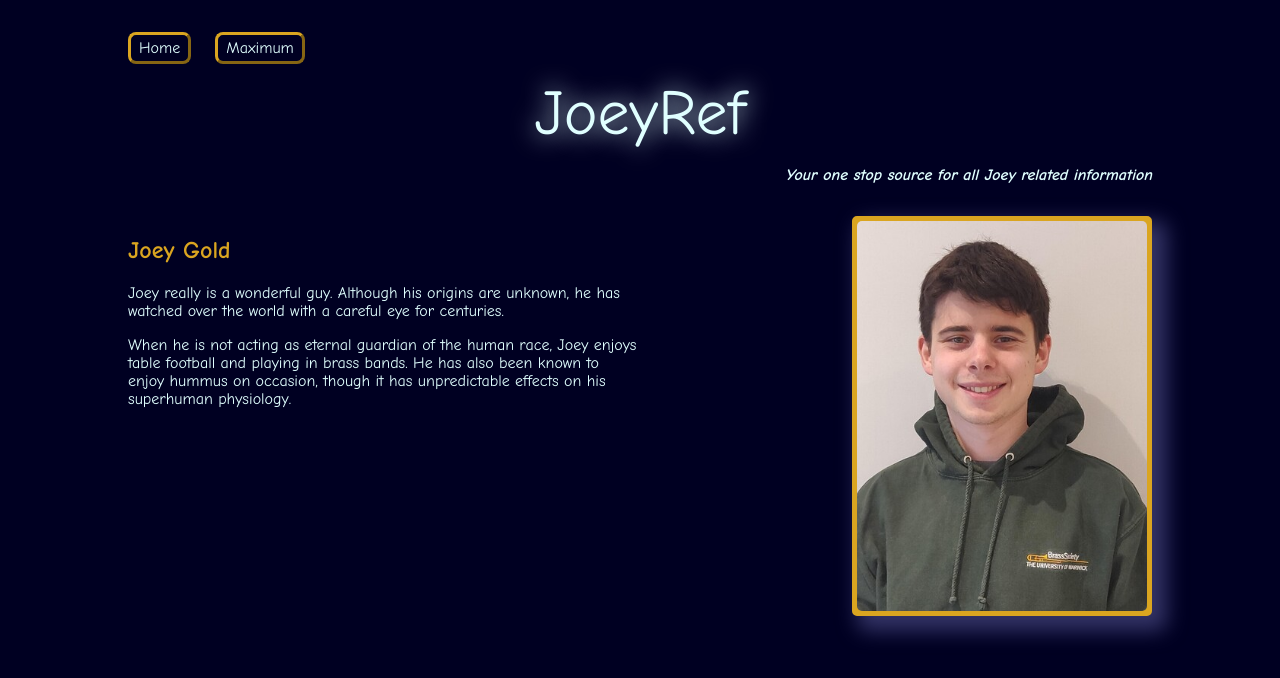
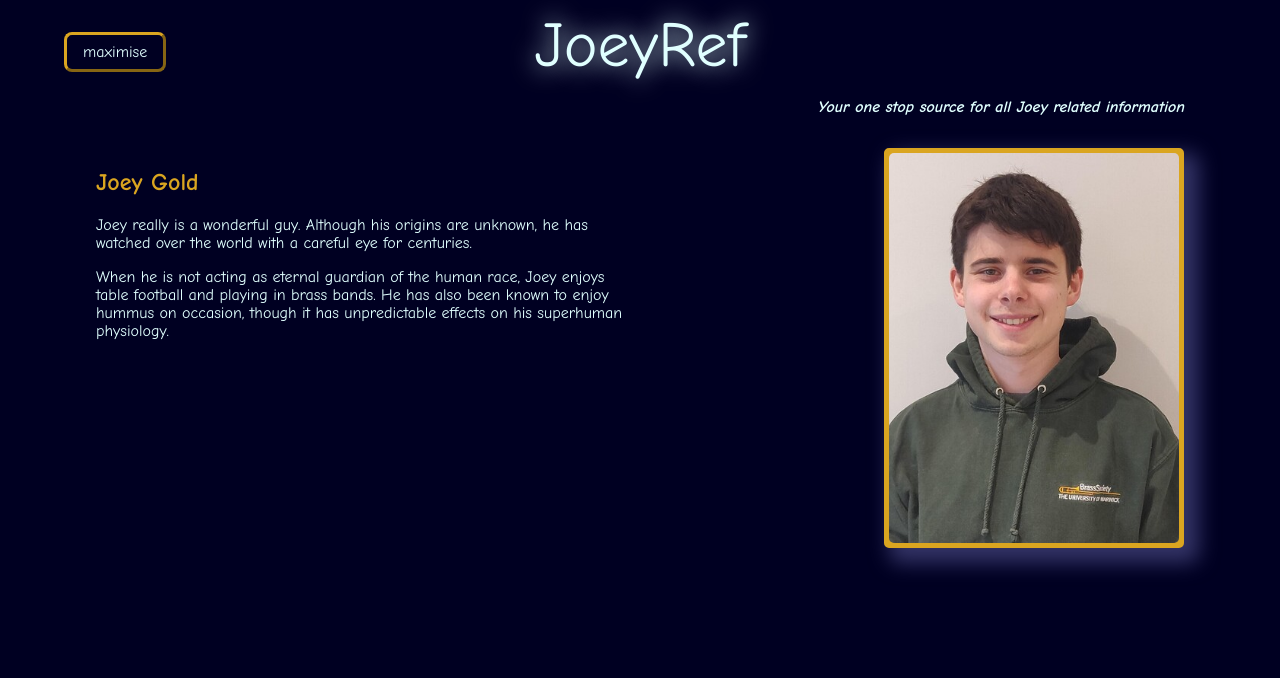
Before and after one commit to Stuart-Knowles-SW/Stuart-Knowles-SW.github.io, a website: page index.html in a window 1280 px wide. Drawn offline with Linux system fonts and the light colour scheme.

Commit message:
Fix stuff

```diff
--- a/index.html
+++ b/index.html
@@ -12,13 +12,13 @@
     />
 </head>
 <body>
-    <nav class="top-nav">
-        <button type=button onclick="contentManager('default')"> Home </button>
-<!--        <button> Bronze </button>-->
-        <button type=button onclick="contentManager('maximum')"> Maximum </button>
-<!--        <button> The Builder </button>-->
-<!--        <button> Hummus </button>-->
-    </nav>
+<!--    <nav class="top-nav">-->
+<!--        <button type=button onclick="contentManager('default')"> Home </button>-->
+<!--&lt;!&ndash;        <button> Bronze </button>&ndash;&gt;-->
+<!--        <button type=button onclick="contentManager('maximum')"> Maximum </button>-->
+<!--&lt;!&ndash;        <button> The Builder </button>&ndash;&gt;-->
+<!--&lt;!&ndash;        <button> Hummus </button>&ndash;&gt;-->
+<!--    </nav>-->
     <header>
         <h1> JoeyRef </h1>
         <p> Your one stop source for all Joey related information </p>
@@ -32,5 +32,8 @@
             <img id="sunglasses" src="images/sunglasses.png" class="deal-with-it" alt=""/>
         </div>
     </section>
+    <button class="maximise" onclick="contentManager()">
+        maximise
+    </button>
 </body>
 </html>
--- a/scripts/contentManager.js
+++ b/scripts/contentManager.js
@@ -1,4 +1,4 @@
-async function changeStyle(contentId) {
+async function changeContent(contentId) {
     document.body.classList.remove(...document.body.classList)
     document.body.classList.add(contentId)
     const contentDiv = document.getElementById("mainContent")
@@ -22,12 +22,13 @@ async function changeStyle(contentId) {
 async function minmax(contentId) {
     const sunglasses = document.getElementById("sunglasses")
     if (contentId === "maximum") {
+        sunglasses.style.width = "130px"
+        const rect = sunglasses.getBoundingClientRect()
         const angle = Math.random() * 2 * Math.PI
-        const radius = 400;
+        const radius = Math.cos(angle) >= 0 ? window.innerWidth-rect.right : rect.left;
         const deltaX = `${radius * Math.cos(angle)}px`
         const deltaY = `${radius * Math.sin(angle)}px`
         document.documentElement.style.cursor = "url(\"../images/lightning-cursor2.png\") 10 10, auto"
-        sunglasses.style.width = "130px"
         sunglasses.animate([
             {transform: `translateX(${deltaX}) translateY(${deltaY})`},
             {transform: "translateX(0) translateY(0)"}
@@ -39,9 +40,19 @@ async function minmax(contentId) {
     }
 }
 
-async function contentManager(contentId) {
-    await changeStyle(contentId)
-    await minmax(contentId)
+let state = undefined
+
+async function contentManager() {
+    if (state === "default") {
+        await changeContent("maximum")
+        await minmax("maximum")
+        state = "maximum";
+    }
+    else {
+        await changeContent("default")
+        await minmax("default")
+        state = "default";
+    }
 }
 
-contentManager("default")
+contentManager()
--- a/styles/index.scss
+++ b/styles/index.scss
@@ -1,5 +1,5 @@
 $breakpoint-lower: 360px;
-$breakpoint-upper: 700px;
+$breakpoint-upper: 825px;
 
 html {
     margin: 0;
@@ -7,10 +7,10 @@ html {
 }
 
 body {
-    margin: 0.5rem 10%;
+    margin: 0.5rem 7.5%;
     display: flex;
     flex-direction: column;
-    overflow-x: hidden;
+    //overflow-x: hidden;
 
     button {
         cursor: pointer;
@@ -77,6 +77,7 @@ header {
 .main-content {
     display: flex;
     flex-direction: row;
+
     @media (min-width: $breakpoint-upper) {
         .text {
             max-width: 50%;
@@ -137,3 +138,23 @@ header {
     left: 20.5%;
     top: 28.5%;
 }
+
+.maximise {
+    position: fixed;
+    right: 2rem;
+    bottom: 2rem;
+    @media (min-width: $breakpoint-upper) {
+        right: unset;
+        bottom: unset;
+        left: 4rem;
+        top: 2rem;
+    }
+    text-align: center;
+    line-height: 2rem;
+    font: inherit;
+    background-color: inherit;
+    color: inherit;
+    max-width: 120px;
+    border-width: 3px;
+    padding: 0.5rem 1rem;
+}
```
Also changed, not shown: styles/index.css, 1 other file.
